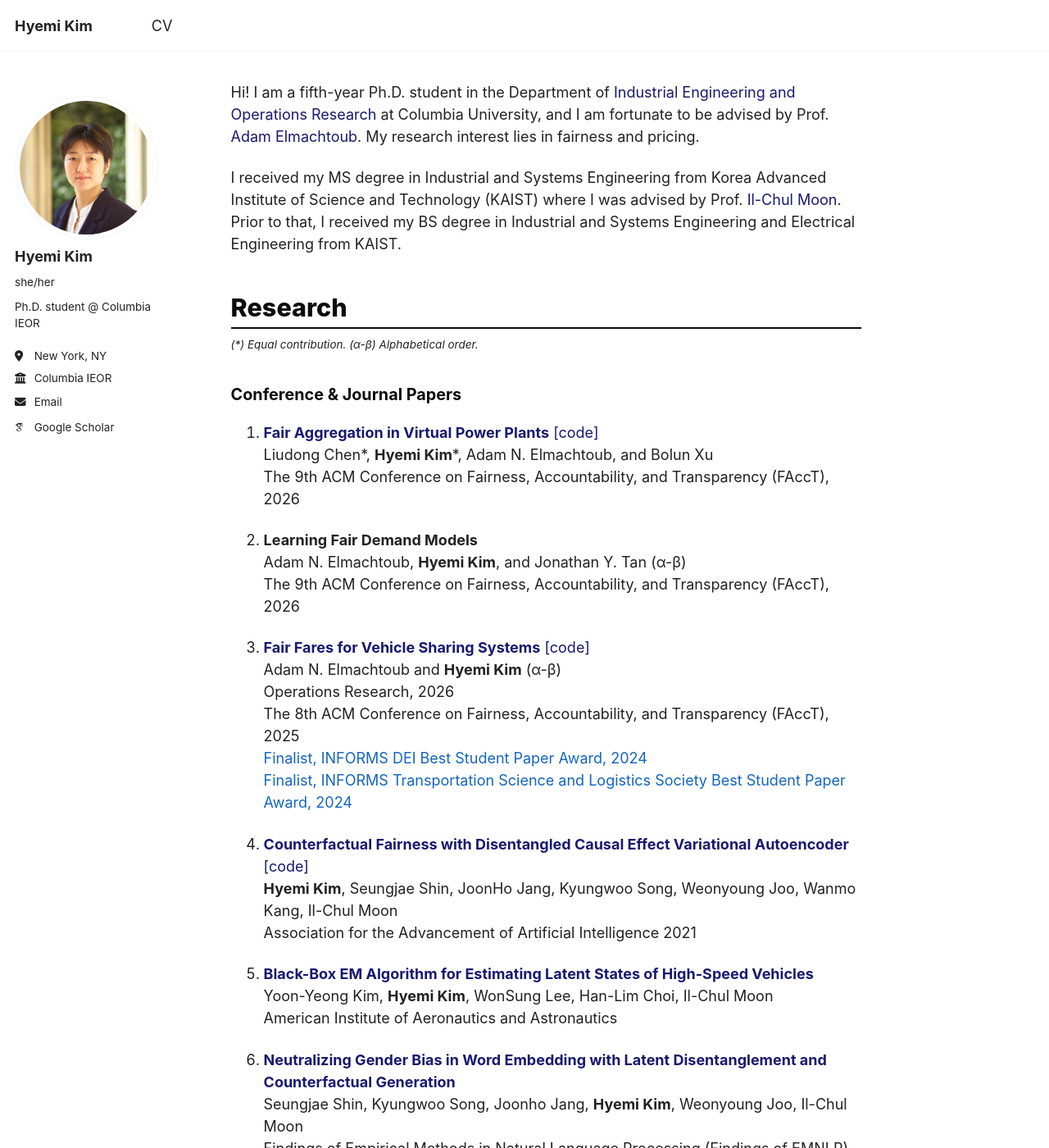
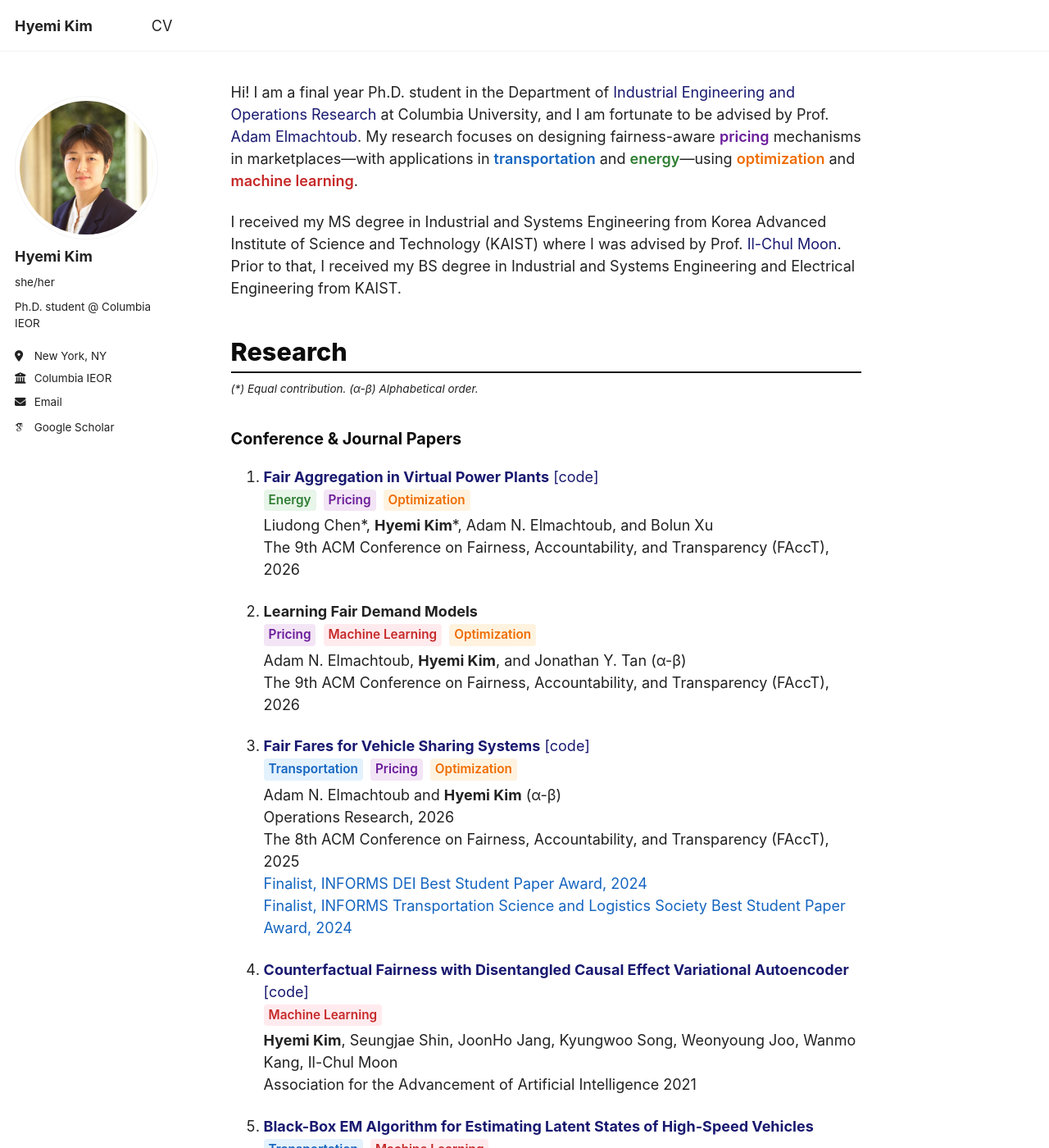
Before and after one commit to HyemiK1m/hyemik1m.github.io, a Jekyll site: the page built from _pages/about.md, in a window 1280 px wide and 1400 px high. Shown: the whole window at 82% size. Built offline with Jekyll 4.4.1, drawn with Linux system fonts in a browser that asks for light colours; some web fonts are replaced; a script that is not in the unit is left out; some of the changed text lies outside the part shown.

Commit message:
Update about.md

```diff
--- a/_pages/about.md
+++ b/_pages/about.md
@@ -6,7 +6,23 @@ redirect_from:
   - /about.html
 ---
 
-Hi! I am a fifth-year Ph.D. student in the Department of [Industrial Engineering and Operations Research](https://ieor.columbia.edu/) at Columbia University, and I am fortunate to be advised by Prof. [Adam Elmachtoub](https://www.columbia.edu/~ae2516/). My research interest lies in fairness and pricing.
+<style>
+  /* Badge Styles for Papers */
+  .tag-transportation { background-color: #E3F2FD; color: #1565C0; padding: 2px 6px; border-radius: 4px; font-size: 0.85em; font-weight: 600; margin-right: 4px; display: inline-block; margin-bottom: 4px;}
+  .tag-energy { background-color: #E8F5E9; color: #2E7D32; padding: 2px 6px; border-radius: 4px; font-size: 0.85em; font-weight: 600; margin-right: 4px; display: inline-block; margin-bottom: 4px;}
+  .tag-pricing { background-color: #F3E5F5; color: #6A1B9A; padding: 2px 6px; border-radius: 4px; font-size: 0.85em; font-weight: 600; margin-right: 4px; display: inline-block; margin-bottom: 4px;}
+  .tag-optimization { background-color: #FFF3E0; color: #EF6C00; padding: 2px 6px; border-radius: 4px; font-size: 0.85em; font-weight: 600; margin-right: 4px; display: inline-block; margin-bottom: 4px;}
+  .tag-ml { background-color: #FFEBEE; color: #C62828; padding: 2px 6px; border-radius: 4px; font-size: 0.85em; font-weight: 600; margin-right: 4px; display: inline-block; margin-bottom: 4px;}
+
+  /* Text Colors for Bio */
+  .text-transportation { color: #1565C0; font-weight: 600; }
+  .text-energy { color: #2E7D32; font-weight: 600; }
+  .text-pricing { color: #6A1B9A; font-weight: 600; }
+  .text-optimization { color: #EF6C00; font-weight: 600; }
+  .text-ml { color: #C62828; font-weight: 600; }
+</style>
+
+Hi! I am a final year Ph.D. student in the Department of [Industrial Engineering and Operations Research](https://ieor.columbia.edu/) at Columbia University, and I am fortunate to be advised by Prof. [Adam Elmachtoub](https://www.columbia.edu/~ae2516/). My research focuses on designing fairness-aware <span class="text-pricing">pricing</span> mechanisms in marketplaces—with applications in <span class="text-transportation">transportation</span> and <span class="text-energy">energy</span>—using <span class="text-optimization">optimization</span> and <span class="text-ml">machine learning</span>.
 
 I received my MS degree in Industrial and Systems Engineering from Korea Advanced Institute of Science and Technology (KAIST) where I was advised by Prof. [Il-Chul Moon](https://aai.kaist.ac.kr/bbs/board.php?bo_table=sub2_1&wr_id=3). Prior to that, I received my BS degree in Industrial and Systems Engineering and Electrical Engineering from KAIST.
 
@@ -19,14 +35,17 @@ I received my MS degree in Industrial and Systems Engineering from Korea Advance
 <h3 style="color:#0C0C0C; font-size:1.1em; font-weight:700; margin-bottom:1em;">Conference & Journal Papers</h3>
 
 1. [**Fair Aggregation in Virtual Power Plants**](https://arxiv.org/abs/2604.03559) [[code]](https://github.com/HyemiK1m/Fair_Aggregation_in_VPPs)<br>
+<span class="tag-energy">Energy</span> <span class="tag-pricing">Pricing</span> <span class="tag-optimization">Optimization</span><br>
 Liudong Chen\*, **Hyemi Kim**\*, Adam N. Elmachtoub, and Bolun Xu <br>
 The 9th ACM Conference on Fairness, Accountability, and Transparency (FAccT), 2026<br>
 
 1. **Learning Fair Demand Models**<br>
+<span class="tag-pricing">Pricing</span> <span class="tag-ml">Machine Learning</span> <span class="tag-optimization">Optimization</span><br>
 Adam N. Elmachtoub, **Hyemi Kim**, and Jonathan Y. Tan (α-β)<br>
 The 9th ACM Conference on Fairness, Accountability, and Transparency (FAccT), 2026<br>
 
 1. [**Fair Fares for Vehicle Sharing Systems**](https://papers.ssrn.com/sol3/papers.cfm?abstract_id=4699813) [[code]](https://github.com/HyemiK1m/Fair_Fares)<br>
+<span class="tag-transportation">Transportation</span> <span class="tag-pricing">Pricing</span> <span class="tag-optimization">Optimization</span><br>
 Adam N. Elmachtoub and **Hyemi Kim** (α-β)<br>
 Operations Research, 2026<br>
 The 8th ACM Conference on Fairness, Accountability, and Transparency (FAccT), 2025<br>
@@ -34,22 +53,28 @@ The 8th ACM Conference on Fairness, Accountability, and Transparency (FAccT), 20
 <span style="color:#1565C0;">Finalist, INFORMS Transportation Science and Logistics Society Best Student Paper Award, 2024</span><br>
 
 1. [**Counterfactual Fairness with Disentangled Causal Effect Variational Autoencoder**](https://cdn.aaai.org/ojs/16990/16990-13-20484-1-2-20210518.pdf) [[code]](https://github.com/HyemiK1m/DCEVAE)<br>
+<span class="tag-ml">Machine Learning</span><br>
 **Hyemi Kim**, Seungjae Shin, JoonHo Jang, Kyungwoo Song, Weonyoung Joo, Wanmo Kang, Il-Chul Moon<br>
 Association for the Advancement of Artificial Intelligence 2021<br>
 
 1. [**Black-Box EM Algorithm for Estimating Latent States of High-Speed Vehicles**](https://arc.aiaa.org/doi/10.2514/1.I010831)<br>
+<span class="tag-transportation">Transportation</span> <span class="tag-ml">Machine Learning</span><br>
 Yoon-Yeong Kim, **Hyemi Kim**, WonSung Lee, Han-Lim Choi, Il-Chul Moon<br>
 American Institute of Aeronautics and Astronautics<br>
 
 1. [**Neutralizing Gender Bias in Word Embedding with Latent Disentanglement and Counterfactual Generation**](https://aclanthology.org/2020.findings-emnlp.280.pdf)<br>
+<span class="tag-ml">Machine Learning</span><br>
 Seungjae Shin, Kyungwoo Song, Joonho Jang, **Hyemi Kim**, Weonyoung Joo, Il-Chul Moon<br>
 Findings of Empirical Methods in Natural Language Processing (Findings of EMNLP) 2020<br>
 
 1. [**Deep Generative Positive-Unlabeled Learning under Selection Bias**](https://dl.acm.org/doi/10.1145/3340531.3411971)<br>
+<span class="tag-ml">Machine Learning</span><br>
 ByeongHu Na, **Hyemi Kim**, Kyungwoo Song, Weonyoung Joo, Yoonyeong Kim, Il-Chul Moon<br>
 Conference on Information and Knowledge Management (CIKM) 2020<br>
 
 <h3 style="color:#0C0C0C; font-size:1.1em; font-weight:700; margin-bottom:1em;">Workshop Paper</h3>
+
 1. [**Improving Group-based Robustness and Calibration via Ordered Risk and Confidence Regularization**](https://openreview.net/pdf?id=okCTFCRavwh)<br>
+<span class="tag-ml">Machine Learning</span><br>
 Seungjae Shin, Byeonghu Na, HeeSun Bae, JoonHo Jang, **Hyemi Kim**, Kyungwoo Song, Youngjae Cho, Il-chul Moon<br>
 ICML 2022: Workshop on Spurious Correlations, Invariance and Stability<br>
```
